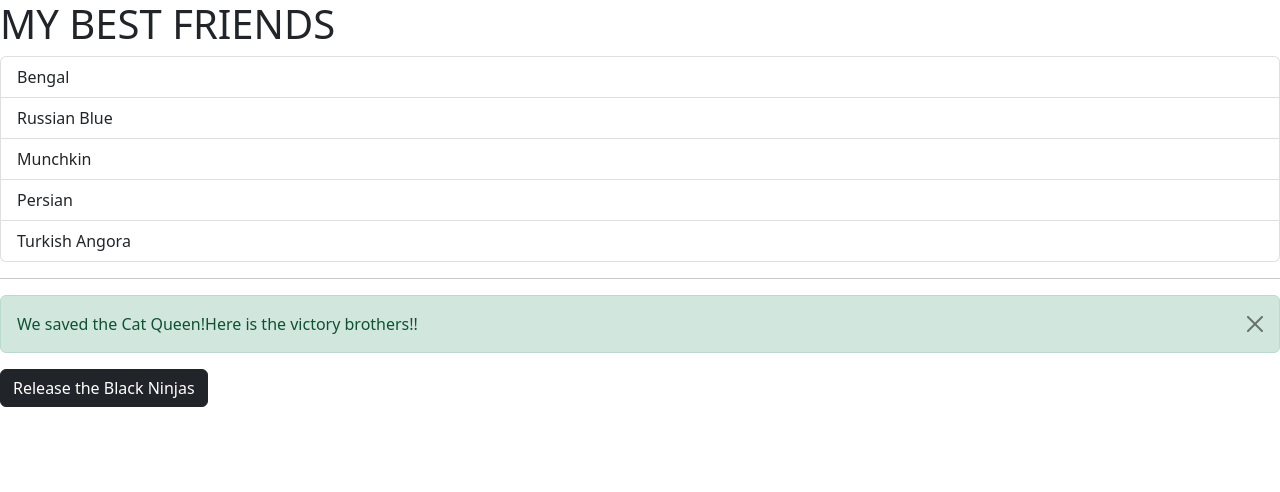
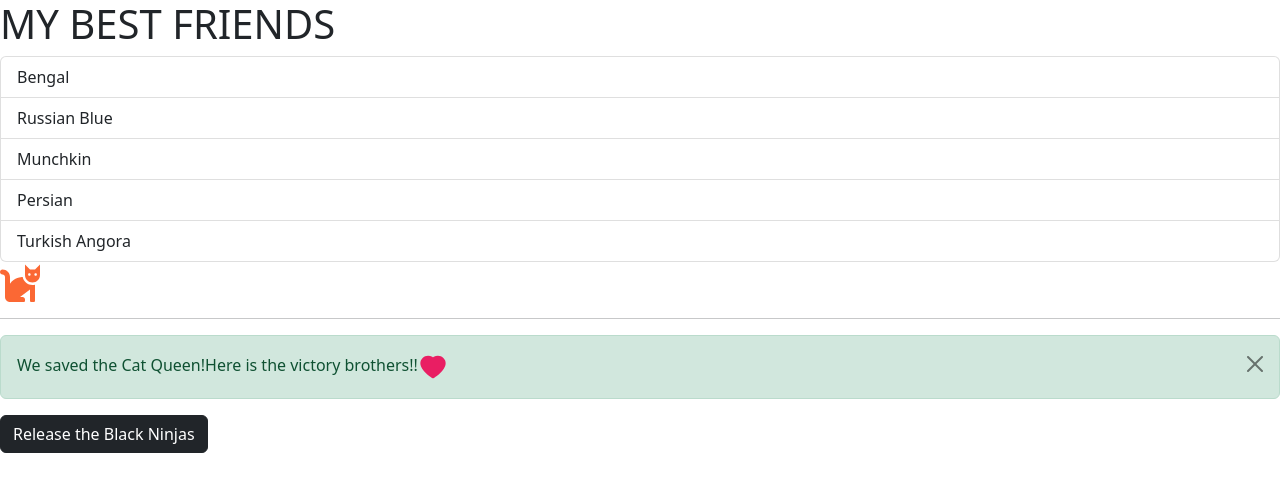
Before and after one commit to Maheshinav/React-Typescript-first, a React (Vite) app in the folder component1/: page / in a window 1280 px wide. Both pictures are taken after a click on the button "Release the Black Ninjas". Shown: the top 492 px of the page. Built offline with nearby package versions, Linux system fonts and the light colour scheme.

Commit message:
Finish the like component

```diff
--- a/component1/src/App.tsx
+++ b/component1/src/App.tsx
@@ -2,6 +2,8 @@ import ListGroup from "./components/ListGroup";
 import Alert from "./components/Alert";
 import Button from "./components/Button";
 import { useState } from "react";
+import {FaCat} from 'react-icons/fa';
+
 
 function App() {
 	const [alertVisible, setAlertVisibility] = useState(false);
@@ -14,7 +16,8 @@ function App() {
 	];
 	return (
 		<div>
-			<ListGroup cats={cats} heading="MY BEST FRIENDS" />
+			<ListGroup cats={cats} heading="MY BEST FRIENDS"/>
+			<FaCat color="#fb6834" size={40}/>
 			{alertVisible && (
 				<Alert onClose={() => setAlertVisibility(false)}>
 					We saved the Cat Queen!
--- a/component1/src/components/Alert.tsx
+++ b/component1/src/components/Alert.tsx
@@ -1,6 +1,8 @@
 import { ReactNode } from "react";
 import { useState } from "react";
-import {AiFillHeart} from 'react-icons/ai';
+import Like from './Like';
+
+
 
 interface Props {
 	children: ReactNode;
@@ -20,6 +22,7 @@ const Alert = ({ children, onClose }: Props) => {
 					aria-label="Close"
 					onClick={onClose}
 				></button>
+				<Like/>
 			</div>
 		</>
 	);
--- /dev/null
+++ b/component1/src/components/Like.tsx
@@ -0,0 +1,20 @@
+import { AiFillHeart,AiOutlineHeart } from "react-icons/ai";
+import {useState} from 'react';
+
+
+const Like = () => {
+	const [status, setStatus]=useState (true);
+if (status)
+	return (
+
+			<AiFillHeart  color="#e91e63" size={30} onClick={()=>setStatus(false)}/>
+
+
+	)
+	return (
+		<AiOutlineHeart size={30} onClick={()=>setStatus(true)}/>
+	)
+};
+
+
+export default Like;
```
